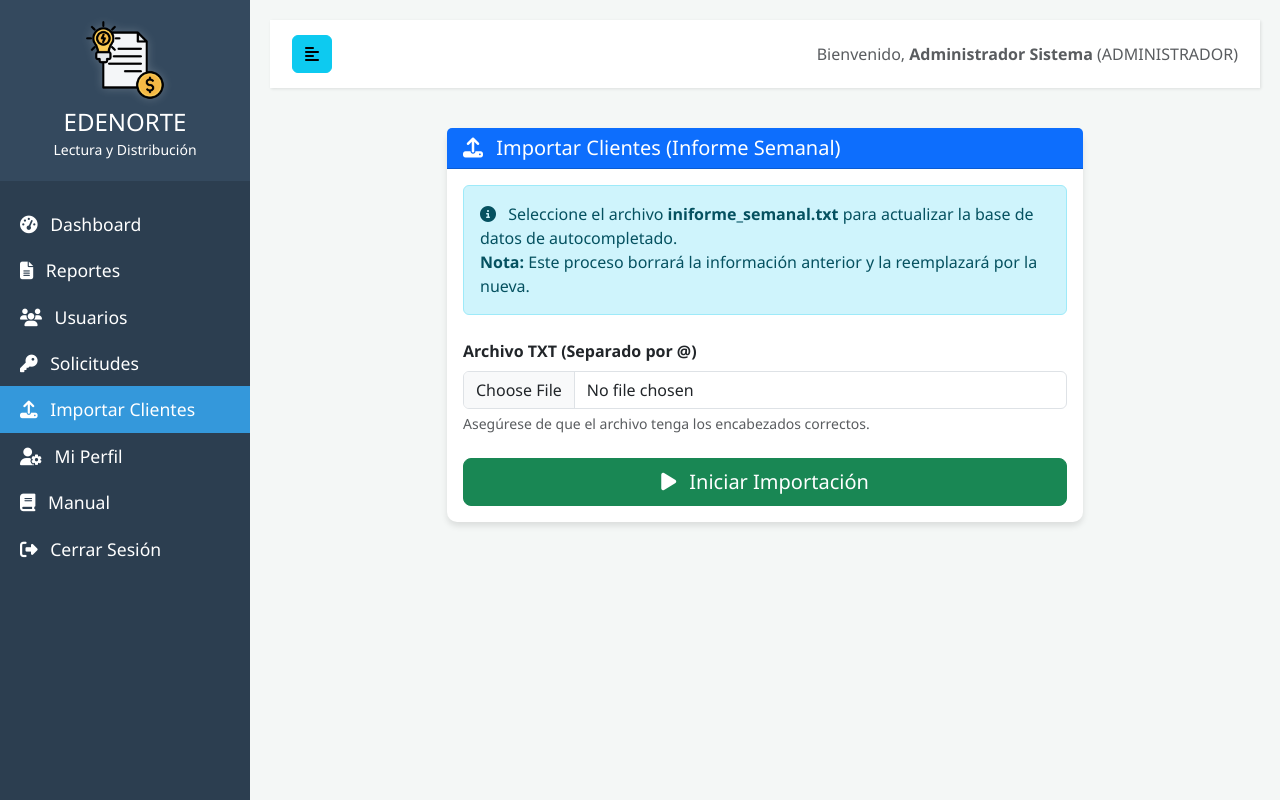
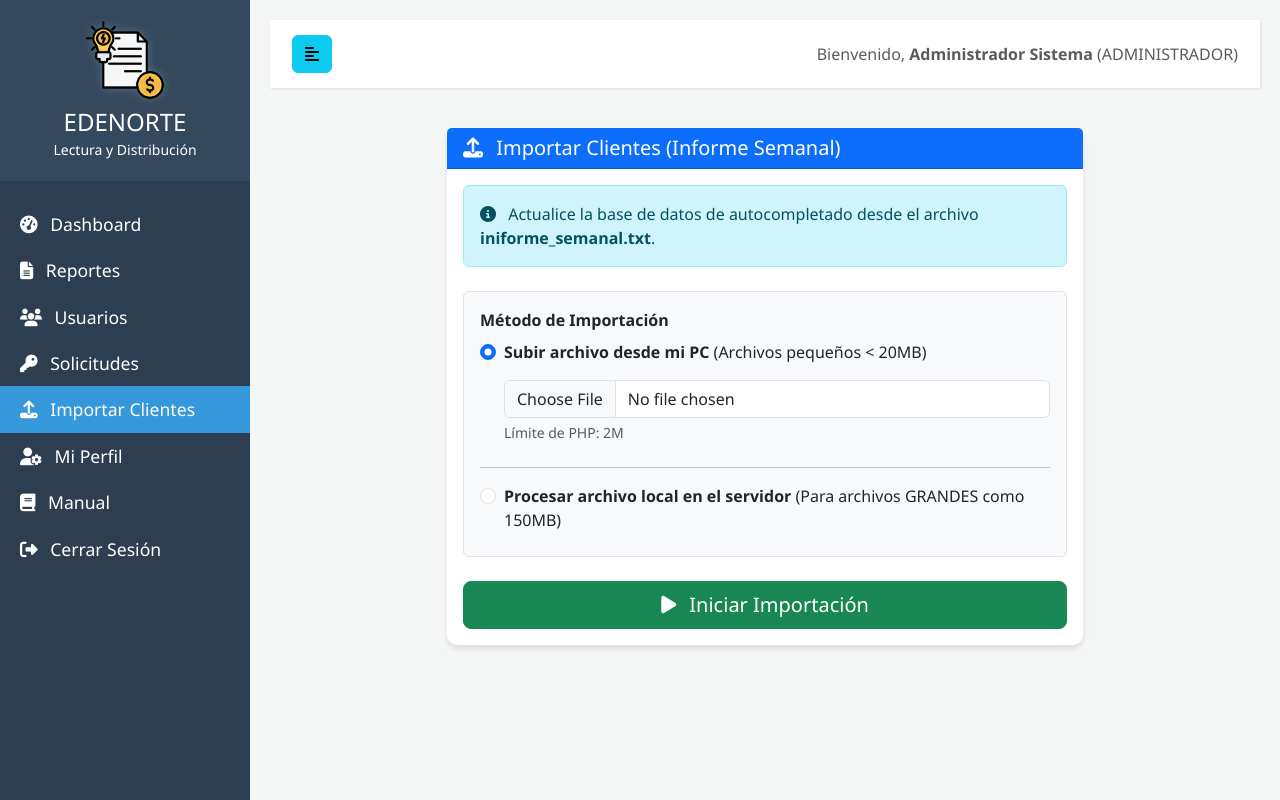
Before and after one commit to herinson/pagina_web_lectura, a PHP site: page /importar_ui.php in a window 1280 px wide. Run offline with PHP 8.4, Linux system fonts and the light colour scheme; a user stored in the database is signed in.

Commit message:
feat: support large file imports for NIC autocomplete
- Enhanced `importar_ui.php` with 'Local Processing' mode for 150MB+ files.
- Added database transactions and batch processing for performance.
- Increased PHP time and memory limits during import.
- Improved error feedback for server-side upload limitations.
- Maintained NIC autocomplete functionality and database schema fixes.

Co-authored-by: herinson <146583370+herinson@users.noreply.github.com>

```diff
--- a/reportes_recibos/importar_ui.php
+++ b/reportes_recibos/importar_ui.php
@@ -12,7 +12,15 @@ if ($_SESSION['user_rol'] !== 'ADMINISTRADOR') {
 
 $import_results = null;
 
+// Aumentar límites para archivos grandes
+set_time_limit(0);
+ini_set('memory_limit', '1024M');
+
 if ($_SERVER["REQUEST_METHOD"] == "POST") {
+    $modo = $_POST['modo'] ?? 'upload';
+    $file = null;
+
+    if ($modo == 'upload') {
         if (!isset($_FILES["archivo_txt"])) {
             $import_results = ["success" => false, "message" => "No se recibieron datos. Es posible que el archivo sea demasiado grande para la configuración del servidor (post_max_size)."];
         } else if ($_FILES["archivo_txt"]["error"] !== UPLOAD_ERR_OK) {
@@ -29,8 +37,24 @@ if ($_SERVER["REQUEST_METHOD"] == "POST") {
             $import_results = ["success" => false, "message" => $msg];
         } else {
             $file = $_FILES["archivo_txt"]["tmp_name"];
+        }
+    } else {
+        // Modo local
+        $local_path = __DIR__ . DIRECTORY_SEPARATOR . 'iniforme_semanal.txt';
+        if (file_exists($local_path)) {
+            $file = $local_path;
+        } else {
+            $import_results = ["success" => false, "message" => "El archivo iniforme_semanal.txt no se encontró en la carpeta del servidor."];
+        }
+    }
+
+    if ($file && !$import_results) {
         $handle = fopen($file, "r");
         if ($handle) {
+            // Desactivar autocommit para mayor velocidad
+            $conexion->autocommit(FALSE);
+
+            try {
                 $conexion->query("TRUNCATE TABLE clientes_info");
                 fgetcsv($handle, 0, "@"); // Header
 
@@ -40,22 +64,34 @@ if ($_SERVER["REQUEST_METHOD"] == "POST") {
 
                 $insertados = 0;
                 $errores = 0;
+                $batch_size = 1000;
+                $count = 0;
 
                 while (($data = fgetcsv($handle, 0, "@")) !== false) {
                     if (count($data) < count($columnas)) { $data = array_pad($data, count($columnas), null); }
                     else { $data = array_slice($data, 0, count($columnas)); }
 
-                try {
-                    if ($stmt->execute($data)) { $insertados++; }
-                    else { $errores++; }
-                } catch (Exception $e) {
+                    if ($stmt->execute($data)) {
+                        $insertados++;
+                    } else {
                         $errores++;
                     }
+
+                    $count++;
+                    if ($count % $batch_size == 0) {
+                        $conexion->commit();
                     }
+                }
+                $conexion->commit();
                 fclose($handle);
                 $import_results = ["success" => true, "inserted" => $insertados, "errors" => $errores];
+            } catch (Exception $e) {
+                $conexion->rollback();
+                $import_results = ["success" => false, "message" => "Error durante la importación: " . $e->getMessage()];
+            }
+            $conexion->autocommit(TRUE);
         } else {
-            $import_results = ["success" => false, "message" => "No se pudo abrir el archivo temporal."];
+            $import_results = ["success" => false, "message" => "No se pudo abrir el archivo para lectura."];
         }
     }
 }
@@ -71,8 +107,7 @@ include 'header.php';
             </div>
             <div class="card-body">
                 <div class="alert alert-info">
-                    <i class="fas fa-info-circle me-2"></i> Seleccione el archivo <strong>iniforme_semanal.txt</strong> para actualizar la base de datos de autocompletado.
-                    <br><strong>Nota:</strong> Este proceso borrará la información anterior y la reemplazará por la nueva.
+                    <i class="fas fa-info-circle me-2"></i> Actualice la base de datos de autocompletado desde el archivo <strong>iniforme_semanal.txt</strong>.
                 </div>
 
                 <?php if ($import_results): ?>
@@ -94,10 +129,37 @@ include 'header.php';
                 <?php endif; ?>
 
                 <form method="POST" enctype="multipart/form-data" class="mt-4">
-                    <div class="mb-4">
-                        <label for="archivo_txt" class="form-label fw-bold">Archivo TXT (Separado por @)</label>
-                        <input type="file" class="form-control" name="archivo_txt" id="archivo_txt" accept=".txt" required>
-                        <div class="form-text">Asegúrese de que el archivo tenga los encabezados correctos.</div>
+                    <div class="mb-4 p-3 border rounded bg-light">
+                        <label class="form-label fw-bold d-block mb-2">Método de Importación</label>
+
+                        <div class="form-check mb-3">
+                            <input class="form-check-input" type="radio" name="modo" id="modo_upload" value="upload" checked onclick="toggleModo('upload')">
+                            <label class="form-check-label" for="modo_upload">
+                                <strong>Subir archivo desde mi PC</strong> (Archivos pequeños < 20MB)
+                            </label>
+                        </div>
+
+                        <div id="div_upload" class="ms-4 mb-4">
+                            <input type="file" class="form-control" name="archivo_txt" id="archivo_txt" accept=".txt">
+                            <div class="form-text">Límite de PHP: <?php echo ini_get('upload_max_filesize'); ?></div>
+                        </div>
+
+                        <hr>
+
+                        <div class="form-check mb-2">
+                            <input class="form-check-input" type="radio" name="modo" id="modo_local" value="local" onclick="toggleModo('local')">
+                            <label class="form-check-label" for="modo_local">
+                                <strong>Procesar archivo local en el servidor</strong> (Para archivos GRANDES como 150MB)
+                            </label>
+                        </div>
+
+                        <div id="div_local" class="ms-4 mb-2 d-none">
+                            <div class="alert alert-warning py-2 small">
+                                <i class="fas fa-exclamation-triangle"></i> Paso 1: Copie el archivo <strong>iniforme_semanal.txt</strong> a la carpeta <code>reportes_recibos/</code> mediante FTP.
+                                <br>Paso 2: Haga clic en el botón de abajo para procesarlo.
+                            </div>
+                            <p class="text-muted small mb-0">Ruta esperada: <code><?php echo __DIR__ . DIRECTORY_SEPARATOR; ?>iniforme_semanal.txt</code></p>
+                        </div>
                     </div>
 
                     <div class="d-grid gap-2">
@@ -106,6 +168,20 @@ include 'header.php';
                         </button>
                     </div>
                 </form>
+
+                <script>
+                function toggleModo(modo) {
+                    if (modo === 'upload') {
+                        document.getElementById('div_upload').classList.remove('d-none');
+                        document.getElementById('div_local').classList.add('d-none');
+                        document.getElementById('archivo_txt').required = true;
+                    } else {
+                        document.getElementById('div_upload').classList.add('d-none');
+                        document.getElementById('div_local').classList.remove('d-none');
+                        document.getElementById('archivo_txt').required = false;
+                    }
+                }
+                </script>
             </div>
         </div>
     </div>
```
Lines whose indentation alone changed are shown as unchanged.
